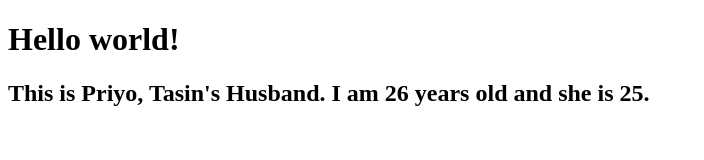
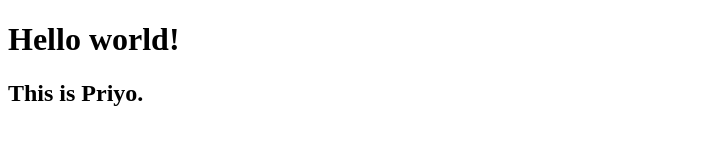
Before and after one commit to amithassanibnsaif/es6tooling, a website built with webpack: page index.html in a window 1280 px wide. Shown: the whole page, without its empty margins (0-704 px from the left). Built offline with nearby package versions, Linux system fonts and the light colour scheme.

Commit message:
es6tooling

```diff
--- a/index.html
+++ b/index.html
@@ -7,7 +7,7 @@
 </head>
 <body>
     <h1>Hello world!</h1>
-    <h2>This is Priyo, Tasin's Husband. I am 26 years old and she is 25.</h2>
+    <h2>This is Priyo.</h2>
     <script src="dist/bundle.js"></script>
 </body>
 </html>
--- a/src/index.js
+++ b/src/index.js
@@ -3,4 +3,4 @@ import { Circle } from './circle.js';
 const c = new Circle(10);
 c.draw();
 
-console.log('My Name is Priyo; My wifes name is Tasin');
+console.log('My Name is Priyo.');
```
